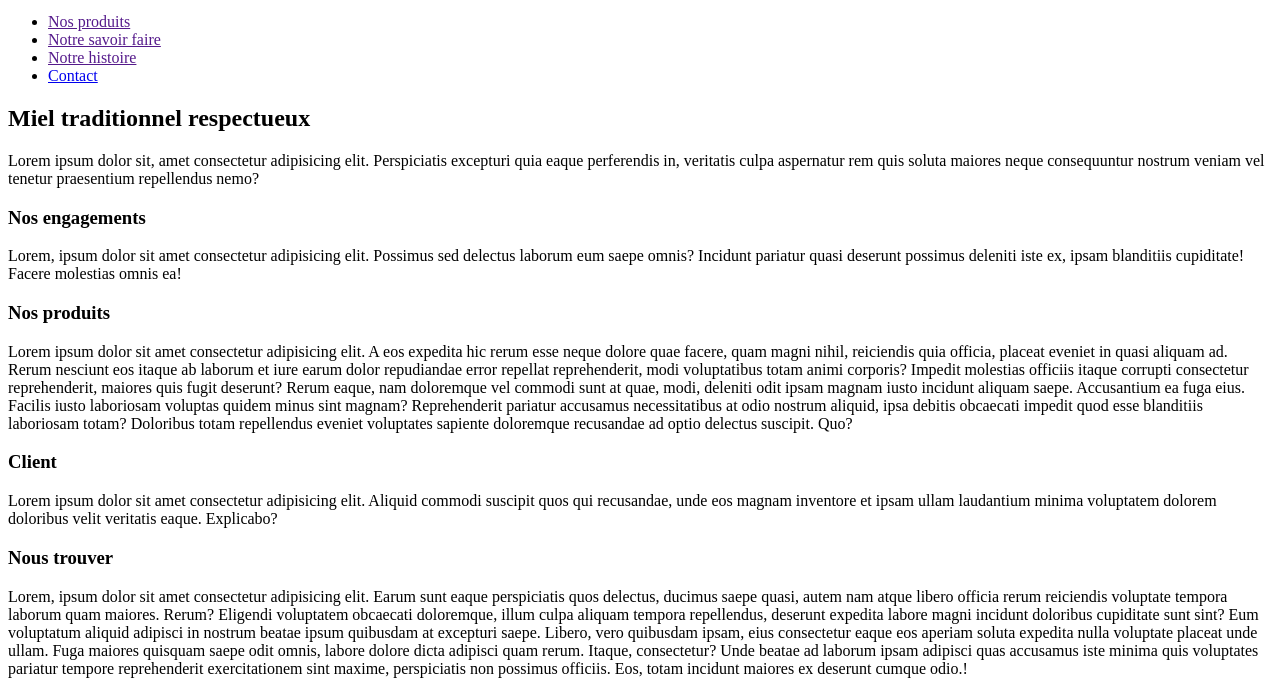
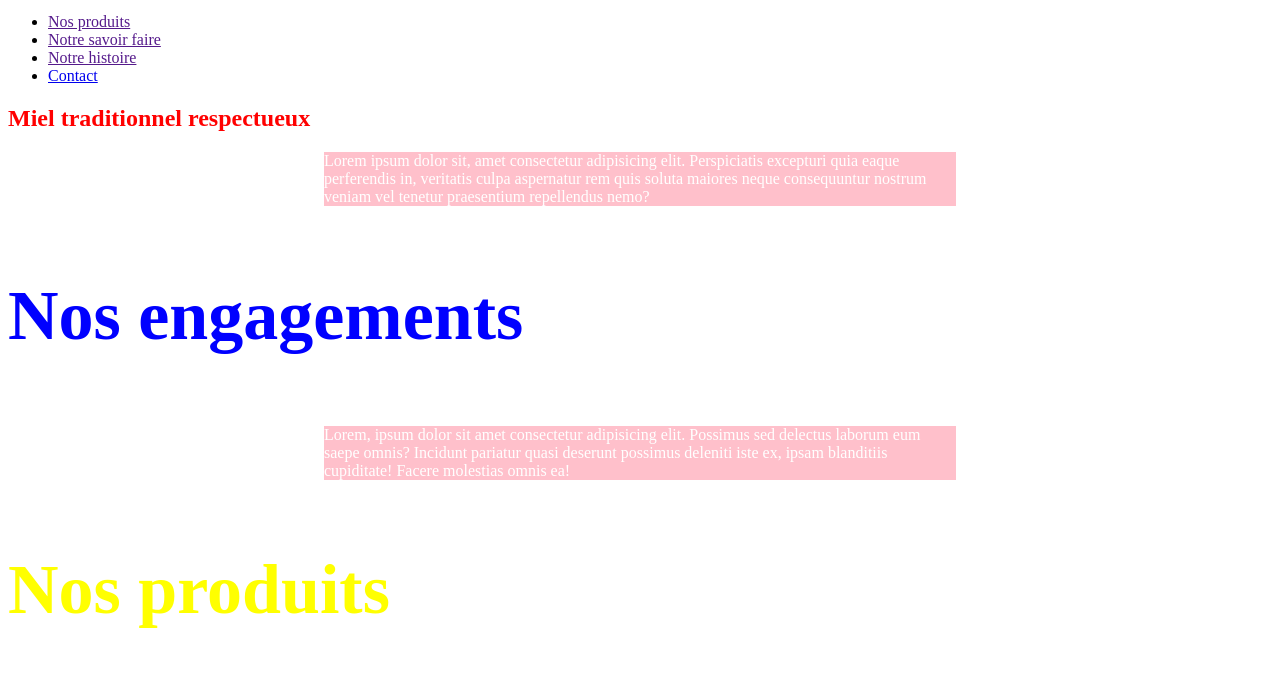
Before and after one commit to Amelielongchamp/bidouille, a plain HTML site: page index.html in a window 1280 px wide. Shown: the part 29-726 px from the top of the page. Drawn offline with Linux system fonts and the light colour scheme.

Commit message:
bidouille

```diff
--- a/index.html
+++ b/index.html
@@ -6,6 +6,7 @@
     <meta charset="UTF-8"> <!-- alphabet utilisé -->
     <meta name="viewport" content="width=device-width, initial-scale=1.0"> <!-- compatibilité des appareils -->
     <title>La ruche </title> <!-- nom du site -->
+    <link rel="stylesheet" href="style.css">
 </head>
 
 <!-- l'ensemble visible par le visiteur de notre site -->
@@ -34,7 +35,7 @@
 
         <!-- Engagements -->
         <section>
-            <h3> Nos engagements</h3>
+            <h3 class="bleu"> Nos engagements</h3>
             <p> Lorem, ipsum dolor sit amet consectetur adipisicing elit. Possimus sed delectus laborum eum saepe omnis?
                 Incidunt pariatur quasi deserunt possimus deleniti iste ex, ipsam blanditiis cupiditate! Facere
                 molestias omnis ea!
@@ -42,7 +43,7 @@
         </section>
         <!-- Produits -->
         <section>
-            <h3>Nos produits</h3>
+            <h3 class="jaune">Nos produits</h3>
             <p>Lorem ipsum dolor sit amet consectetur adipisicing elit. A eos expedita hic rerum esse neque dolore quae
                 facere, quam magni nihil, reiciendis quia officia, placeat eveniet in quasi aliquam ad.
                 Rerum nesciunt eos itaque ab laborum et iure earum dolor repudiandae error repellat reprehenderit, modi
@@ -56,7 +57,7 @@
         </section>
         <!--Client-->
         <section>
-            <h3> Client</h3>
+            <h3 class="bleu"> Client</h3>
             <p>Lorem ipsum dolor sit amet consectetur adipisicing elit. Aliquid commodi suscipit quos qui recusandae,
                 unde eos magnam inventore et ipsam ullam laudantium minima voluptatem dolorem doloribus velit veritatis
                 eaque. Explicabo?</p>
--- /dev/null
+++ b/style.css
@@ -0,0 +1,8 @@
+h1{color:red}
+.bleu{color:blue}
+.jaune{color:yellow}
+h3{font-size: 70px;
+    text-align: ;} /* centrer_aligner le texte*/
+p{background-color: pink;color: white;/* changer le fond de couleur*/
+ width: 50%; /* largeur de l'écran */
+margin: auto;} /* aligner son tecte au centre*/
```
